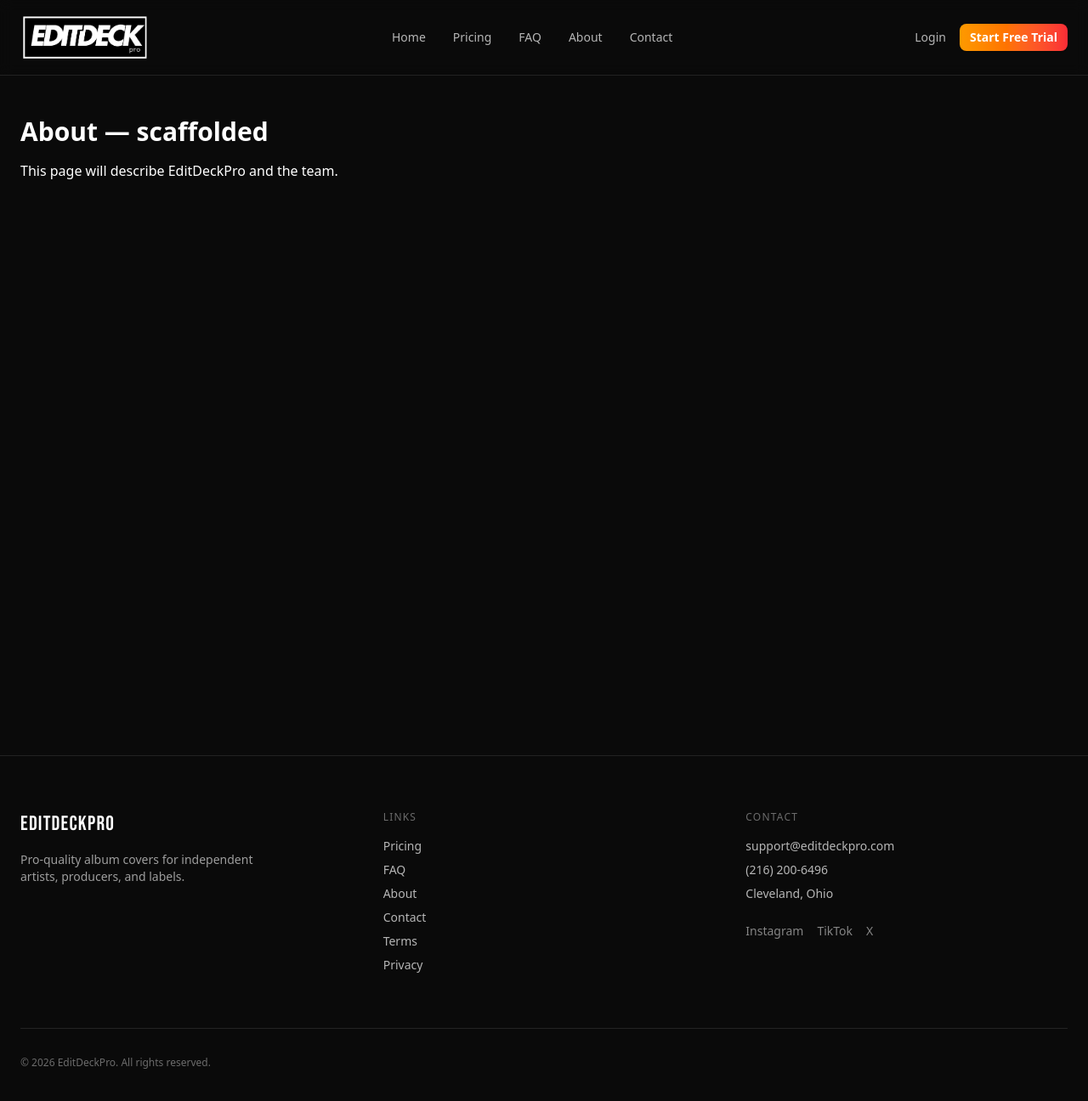
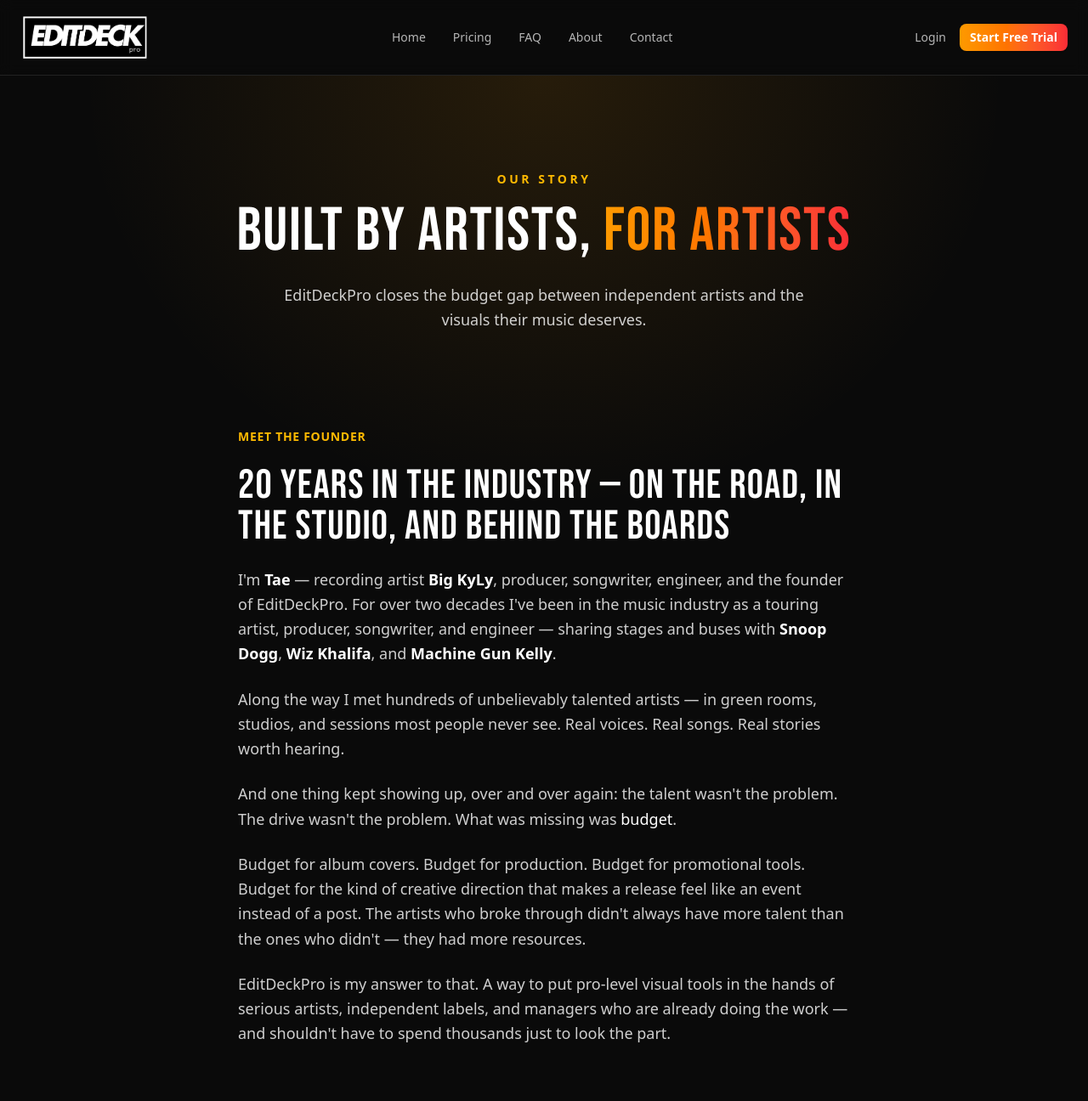
Before and after one commit to Editdeckpro/EDP, a Next.js app: page /site/about in a window 1280 px wide. Shown: the top 1296 px of the page at 85% size. Built offline with nearby package versions, Linux system fonts and the light colour scheme.

Commit message:
Build about page with founder story, four roles, audience segments, and mission

```diff
--- a/src/app/(marketing)/site/about/page.tsx
+++ b/src/app/(marketing)/site/about/page.tsx
@@ -1,8 +1,221 @@
+import Link from "next/link";
+import { ArrowRight } from "lucide-react";
+
 export default function AboutPage() {
   return (
-    <div className="min-h-screen px-6 py-12">
-      <h1 className="text-3xl font-bold mb-4">About — scaffolded</h1>
-      <p>This page will describe EditDeckPro and the team.</p>
-    </div>
+    <main className="relative min-h-screen bg-[#0a0a0a] text-white">
+      {/* Subtle radial glow */}
+      <div
+        aria-hidden
+        className="pointer-events-none absolute inset-x-0 top-0 h-[600px] bg-[radial-gradient(ellipse_at_top,rgba(245,158,11,0.12),transparent_60%)]"
+      />
+
+      {/* Hero */}
+      <section className="relative mx-auto max-w-4xl px-6 pt-20 pb-12 md:pt-28">
+        <div className="text-center">
+          <p className="text-sm font-semibold uppercase tracking-[0.25em] text-amber-400">
+            Our Story
+          </p>
+          <h1 className="mt-4 font-[family-name:var(--font-display)] text-5xl tracking-wide md:text-7xl">
+            Built by artists,{" "}
+            <span className="bg-gradient-to-r from-amber-500 to-red-500 bg-clip-text text-transparent">
+              for artists
+            </span>
+          </h1>
+          <p className="mx-auto mt-6 max-w-2xl text-lg leading-relaxed text-white/80">
+            EditDeckPro closes the budget gap between independent artists and
+            the visuals their music deserves.
+          </p>
+        </div>
+      </section>
+
+      {/* Founder story */}
+      <section className="relative mx-auto max-w-3xl px-6 py-16">
+        <div className="space-y-6 text-lg leading-relaxed text-white/80">
+          <p className="text-sm font-semibold uppercase tracking-wider text-amber-400">
+            Meet the founder
+          </p>
+          <h2 className="font-[family-name:var(--font-display)] text-4xl tracking-wide text-white md:text-5xl">
+            20 years in the industry — on the road, in the studio, and behind the boards
+          </h2>
+
+          <p>
+            I&apos;m <span className="font-semibold text-white">Tae</span> —
+            recording artist{" "}
+            <span className="font-semibold text-white">Big KyLy</span>, producer,
+            songwriter, engineer, and the founder of EditDeckPro. For over two
+            decades I&apos;ve been in the music industry as a touring artist,
+            producer, songwriter, and engineer — sharing stages and buses with{" "}
+            <span className="font-semibold text-white">Snoop Dogg</span>,{" "}
+            <span className="font-semibold text-white">Wiz Khalifa</span>, and{" "}
+            <span className="font-semibold text-white">Machine Gun Kelly</span>.
+          </p>
+
+          <p>
+            Along the way I met hundreds of unbelievably talented artists — in
+            green rooms, studios, and sessions most people never see. Real
+            voices. Real songs. Real stories worth hearing.
+          </p>
+
+          <p>
+            And one thing kept showing up, over and over again: the talent
+            wasn&apos;t the problem. The drive wasn&apos;t the problem. What
+            was missing was <span className="text-white">budget</span>.
+          </p>
+
+          <p>
+            Budget for album covers. Budget for production. Budget for
+            promotional tools. Budget for the kind of creative direction that
+            makes a release feel like an event instead of a post. The artists
+            who broke through didn&apos;t always have more talent than the ones
+            who didn&apos;t — they had more resources.
+          </p>
+
+          <p>
+            EditDeckPro is my answer to that. A way to put pro-level visual
+            tools in the hands of serious artists, independent labels, and
+            managers who are already doing the work — and shouldn&apos;t have
+            to spend thousands just to look the part.
+          </p>
+        </div>
+      </section>
+
+      {/* The gap / what we're building */}
+      <section className="relative mx-auto max-w-5xl px-6 py-16">
+        <div className="grid gap-6 md:grid-cols-2">
+          <div className="rounded-2xl border border-white/10 bg-white/[0.03] p-8">
+            <p className="text-sm font-semibold uppercase tracking-wider text-amber-400">
+              The gap we saw
+            </p>
+            <h3 className="mt-3 font-[family-name:var(--font-display)] text-3xl tracking-wide">
+              Talent everywhere. Budget nowhere.
+            </h3>
+            <p className="mt-4 text-white/75 leading-relaxed">
+              Great artists releasing great music — with covers that don&apos;t
+              match the quality of the track. A $500 designer quote on a $50
+              promo run. A release day spent fighting Canva instead of shipping
+              the song. It&apos;s the wrong trade-off, and it&apos;s everywhere.
+            </p>
+          </div>
+
+          <div className="rounded-2xl border border-amber-500/30 bg-gradient-to-b from-amber-500/5 to-red-500/5 p-8">
+            <p className="text-sm font-semibold uppercase tracking-wider text-amber-400">
+              What we&apos;re building
+            </p>
+            <h3 className="mt-3 font-[family-name:var(--font-display)] text-3xl tracking-wide">
+              Pro tools. Indie prices.
+            </h3>
+            <p className="mt-4 text-white/75 leading-relaxed">
+              AI-powered covers, lyric videos, and release visuals that match
+              what the music deserves — at a price that lets you keep shipping.
+              Designed for the serious artist, the small label, and the manager
+              doing it all.
+            </p>
+          </div>
+        </div>
+      </section>
+
+      {/* Who we serve */}
+      <section className="relative mx-auto max-w-5xl px-6 py-16">
+        <div className="text-center">
+          <p className="text-sm font-semibold uppercase tracking-wider text-amber-400">
+            Who we build for
+          </p>
+          <h2 className="mt-3 font-[family-name:var(--font-display)] text-4xl tracking-wide md:text-5xl">
+            Serious artists. Indie labels. Managers doing it all.
+          </h2>
+          <p className="mx-auto mt-4 max-w-2xl text-white/75 leading-relaxed">
+            You&apos;re already doing the hard part. The writing, the recording,
+            the promo. You don&apos;t need another tool that gets in your way —
+            you need one that helps you ship.
+          </p>
+        </div>
+
+        <div className="mt-12 grid gap-6 md:grid-cols-3">
+          <div className="rounded-2xl border border-white/10 bg-white/[0.03] p-6">
+            <h4 className="font-[family-name:var(--font-display)] text-2xl tracking-wide">
+              Independent artists
+            </h4>
+            <p className="mt-3 text-white/75 leading-relaxed">
+              Build a cohesive visual brand across every release without hiring
+              out every cover. Drop singles weekly if that&apos;s your pace.
+            </p>
+          </div>
+          <div className="rounded-2xl border border-white/10 bg-white/[0.03] p-6">
+            <h4 className="font-[family-name:var(--font-display)] text-2xl tracking-wide">
+              Independent labels
+            </h4>
+            <p className="mt-3 text-white/75 leading-relaxed">
+              Scale creative output across your whole roster. Keep the budget
+              focused on marketing spend, not design invoices.
+            </p>
+          </div>
+          <div className="rounded-2xl border border-white/10 bg-white/[0.03] p-6">
+            <h4 className="font-[family-name:var(--font-display)] text-2xl tracking-wide">
+              Managers & teams
+            </h4>
+            <p className="mt-3 text-white/75 leading-relaxed">
+              Handle covers, lyric videos, and promo visuals for multiple
+              artists from one dashboard. Stop being the bottleneck.
+            </p>
+          </div>
+        </div>
+      </section>
+
+      {/* Mission */}
+      <section className="relative mx-auto max-w-4xl px-6 py-16 text-center">
+        <h2 className="font-[family-name:var(--font-display)] text-4xl tracking-wide md:text-5xl">
+          Our mission
+        </h2>
+        <p className="mx-auto mt-5 max-w-2xl text-lg leading-relaxed text-white/80">
+          Help thousands of serious artists, independent labels, and managers
+          ship releases that look as good as they sound — and leave our stamp
+          on the music industry doing it.
+        </p>
+      </section>
+
+      {/* Built in Ohio */}
+      <section className="relative mx-auto max-w-4xl px-6 py-16">
+        <div className="rounded-2xl border border-white/10 bg-white/[0.02] p-8 md:p-10">
+          <p className="text-sm font-semibold uppercase tracking-wider text-amber-400">
+            Where we&apos;re built
+          </p>
+          <h3 className="mt-3 font-[family-name:var(--font-display)] text-3xl tracking-wide">
+            Proudly made in Cleveland, Ohio
+          </h3>
+          <p className="mt-3 max-w-2xl text-white/75 leading-relaxed">
+            Not Silicon Valley. Not a coastal agency. Built in the Midwest by
+            people who&apos;ve written the songs, recorded the vocals, produced
+            the tracks, and toured the buses — and who want to see more artists
+            win.
+          </p>
+        </div>
+      </section>
+
+      {/* Bottom CTA */}
+      <section className="relative mx-auto max-w-4xl px-6 pb-24 pt-8 text-center">
+        <h2 className="font-[family-name:var(--font-display)] text-4xl tracking-wide md:text-5xl">
+          Ready to release faster?
+        </h2>
+        <p className="mx-auto mt-3 max-w-xl text-white/80">
+          Start your 3-day free trial. No credit card required.
+        </p>
+        <div className="mt-6 flex flex-wrap justify-center gap-3">
+          <Link
+            href="/signup"
+            className="inline-flex items-center gap-2 rounded-xl bg-gradient-to-r from-amber-500 to-red-500 px-6 py-3 text-sm font-semibold text-white hover:brightness-110"
+          >
+            Start Free Trial
+            <ArrowRight className="h-4 w-4" />
+          </Link>
+          <Link
+            href="/pricing"
+            className="rounded-xl border border-white/15 bg-white/5 px-6 py-3 text-sm font-semibold text-white hover:bg-white/10"
+          >
+            See pricing
+          </Link>
+        </div>
+      </section>
+    </main>
   );
 }
```
